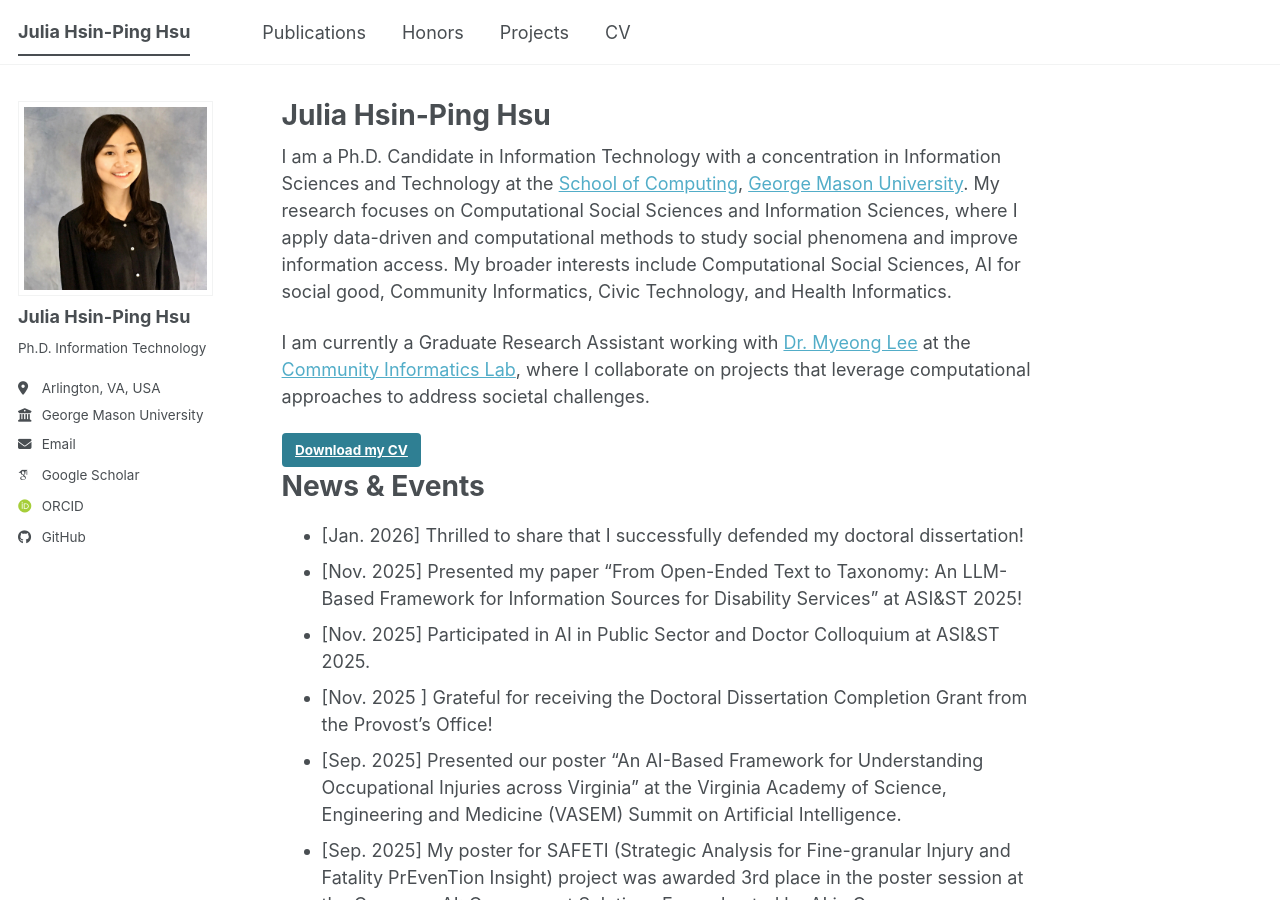
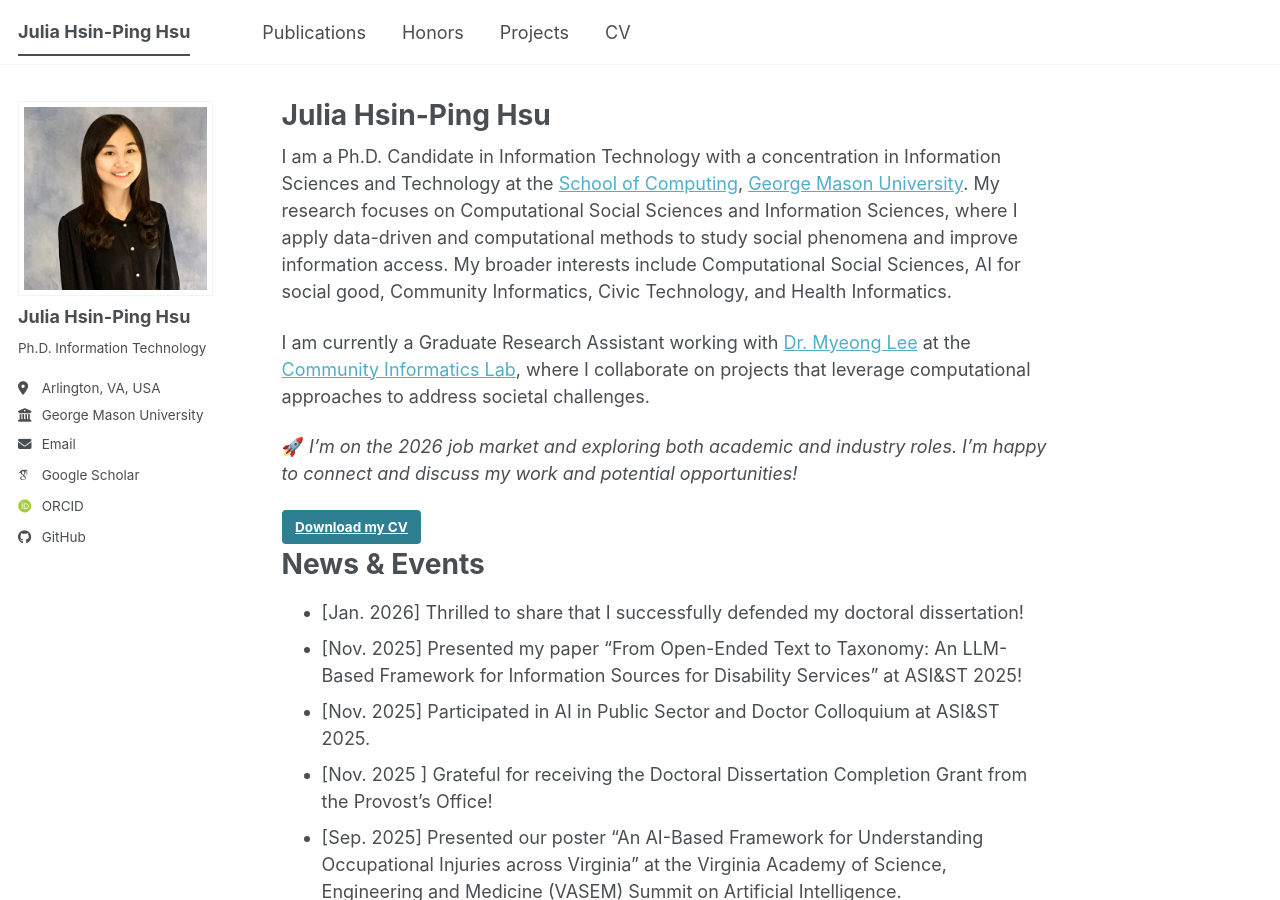
Before and after one commit to JuliaHsu/JuliaHsu.github.io, a Jekyll site: the page built from _pages/about.md, in a window 1280 px wide and 900 px high. Built offline with Jekyll 4.4.1, drawn with Linux system fonts in a browser that asks for light colours; some web fonts are replaced; a script bundle is joined from its source files by our own code; library files that are not in the unit come from our copies.

Commit message:
update about

```diff
--- a/_pages/about.md
+++ b/_pages/about.md
@@ -9,6 +9,8 @@ redirect_from:
 I am a Ph.D. Candidate in Information Technology with a concentration in Information Sciences and Technology at the [School of Computing](https://computing.gmu.edu/), [George Mason University](https://www.gmu.edu/). My research focuses on Computational Social Sciences and Information Sciences, where I apply data-driven and computational methods to study social phenomena and improve information access. My broader interests include Computational Social Sciences, AI for social good, Community Informatics, Civic Technology, and Health Informatics.
 
 I am currently a Graduate Research Assistant working with [Dr. Myeong Lee](https://myeonglee.com/) at the [Community Informatics Lab](https://cil.cec.gmu.edu/), where I collaborate on projects that leverage computational approaches to address societal challenges.
+
+🚀 *I'm on the 2026 job market and exploring both academic and industry roles. I’m happy to connect and discuss my work and potential opportunities!*
 
 <div class="cv-download-links">
   <a href="{{ base_path }}/files/CV_HPH_v2_022026.pdf" class="btn btn--primary">Download my CV</a>
```
